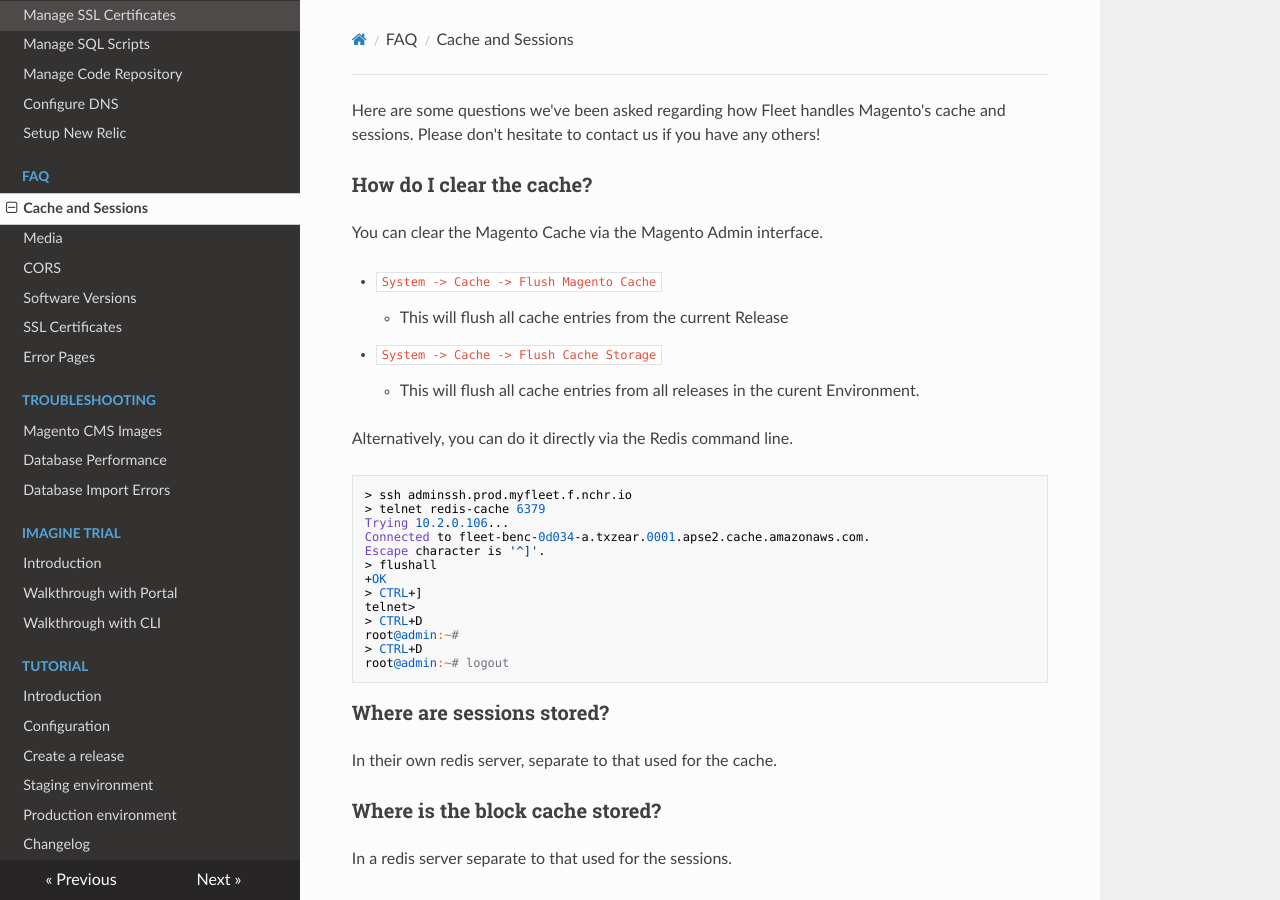
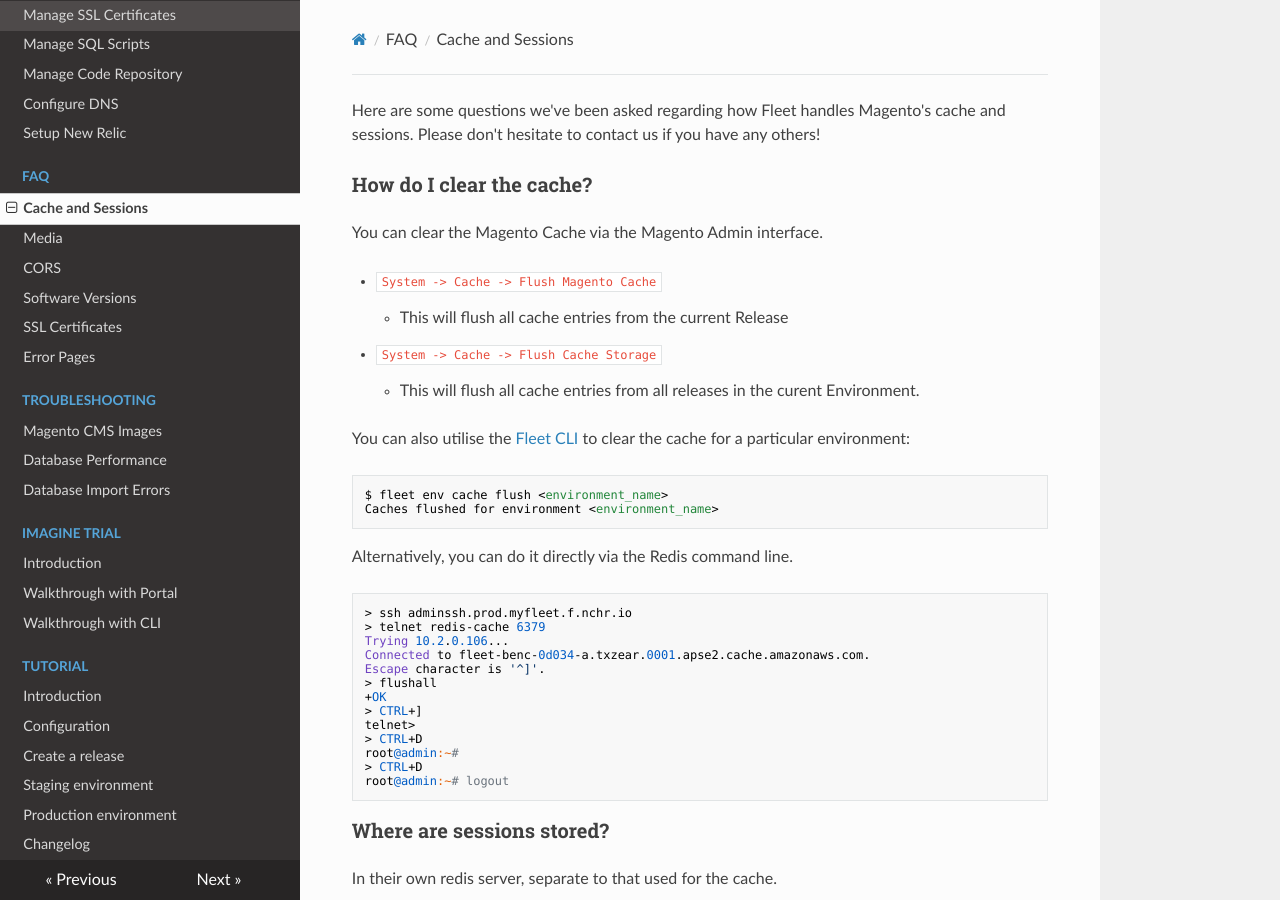
Before and after one commit to anchor/fleet-magento-docs, an MkDocs documentation site: the page built from docs/faq/cache-and-sessions.md, in a window 1280 px wide and 900 px high. Built offline with MkDocs 1.6.1, drawn with Linux system fonts in a browser that asks for light colours; nearby versions of some CDN libraries; old or Windows-style settings are respelled for this version of MkDocs.

Commit message:
Reference the CLI cache clearing functionality
Update the cache FAQ to reference the newly added functionality to clear
the cache through the CLI.

````diff
--- a/docs/faq/cache-and-sessions.md
+++ b/docs/faq/cache-and-sessions.md
@@ -10,6 +10,14 @@ You can clear the Magento Cache via the Magento Admin interface.
   * `System -> Cache -> Flush Cache Storage`
     * This will flush all cache entries from all releases in the curent Environment.
 
+You can also utilise the [Fleet
+CLI](../how-to/manage-environments.md#flushing-caches-for-an-environment) to
+clear the cache for a particular environment:
+
+```
+$ fleet env cache flush <environment_name>
+Caches flushed for environment <environment_name>
+```
 
 Alternatively, you can do it directly via the Redis command line.
 
````
